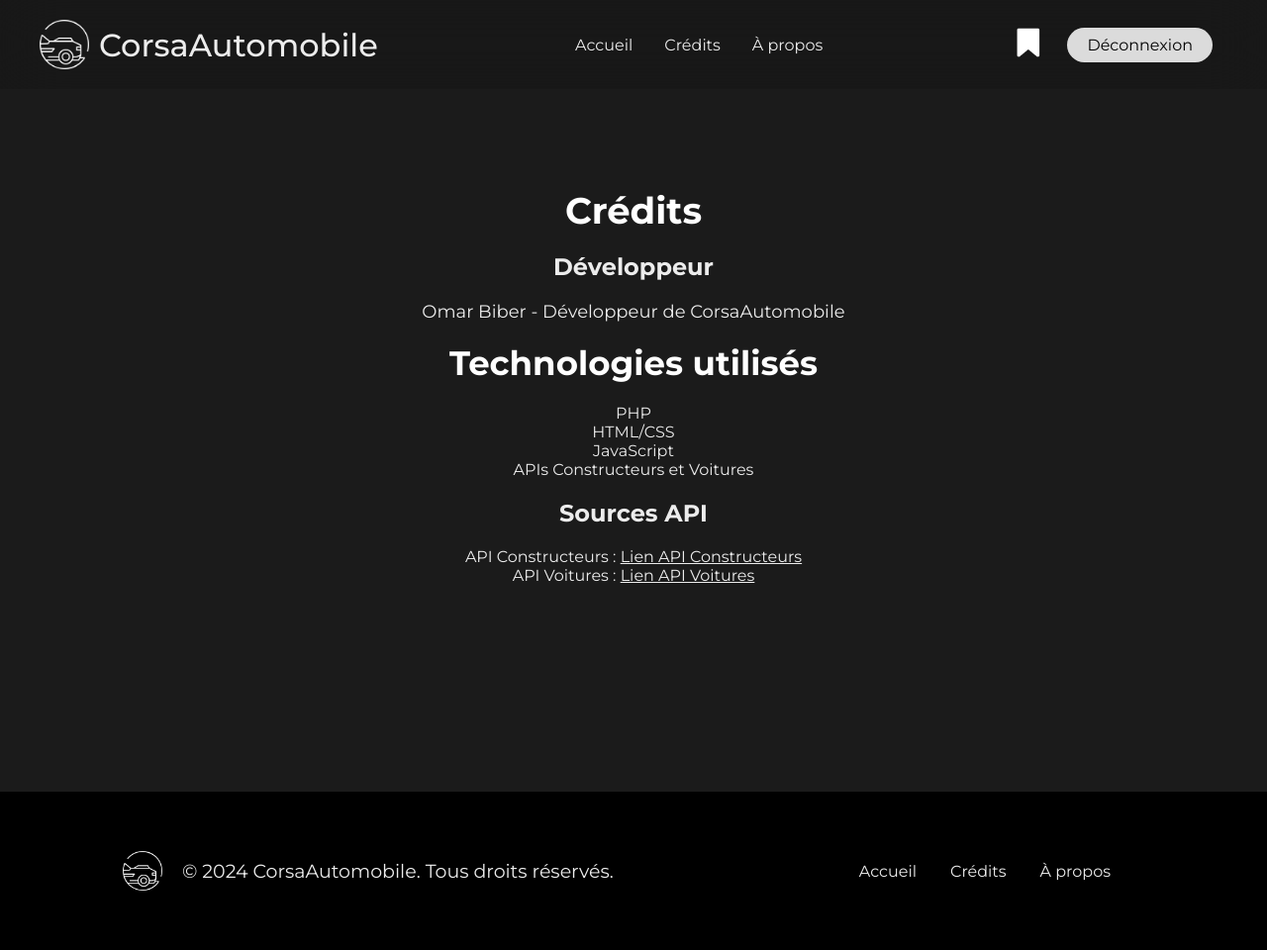
After one commit to omarb36/CorsaAutomobile, a PHP site: page /espace-membres/credits-loged.php in a window 1280 px wide. The commit adds this page. Shown: the whole page at 99% size. Run offline with PHP 8.4, Linux system fonts and the light colour scheme.

Commit message:
Fin de la maquette

```diff
--- /dev/null
+++ b/components/footer-loged.html
@@ -0,0 +1,16 @@
+<footer>
+    <div class="contenu-footer">
+        <div class="droits">
+            <img src="img/logo.png" alt="Logo de corsa automobile">
+            <h1>© 2024 CorsaAutomobile. Tous droits réservés.</h1>
+        </div>
+
+        <div class="links-parent">
+                <ul>
+                    <li><a href="../espace-membres/index-connect.php">Accueil</a></li>
+                    <li><a href="../espace-membres/credits-loged.php">Crédits</a></li>
+                    <li><a href="../espace-membres/apropos-loged.php">À propos</a></li>
+                </ul>
+        </div>
+    </div>
+  </footer>
--- a/components/navbar-loged.php
+++ b/components/navbar-loged.php
@@ -1,6 +1,7 @@
 <?php
 session_start();
 ?>
+
 <nav>
     <div class="logo">
         <img src="../img/logo.png" alt="Logo de CorsaAutomobile">
@@ -10,8 +11,8 @@ session_start();
     <div class="links">
         <ul>
             <li><a href="../espace-membres/index-connect.php">Accueil</a></li>
-            <li><a href="credits.php">Crédits</a></li>
-            <li><a href="apropos.php">À propos</a></li>
+            <li><a href="../espace-membres/credits-loged.php">Crédits</a></li>
+            <li><a href="../espace-membres/apropos-loged.php">À propos</a></li>
         </ul>
     </div>
 
--- /dev/null
+++ b/espace-membres/credits-loged.php
@@ -0,0 +1,56 @@
+<!DOCTYPE html>
+<html lang="fr">
+<head>
+    <meta charset="UTF-8">
+    <meta name="viewport" content="width=device-width, initial-scale=1.0">
+    <link rel="stylesheet" href="/CorsaAutomobile/style/loged.css">
+    <title>CorsaAutomobile / Crédits</title>
+
+</head>
+<body>
+    <header class="credits-header">
+
+        <!-- BARRE DE NAVIGATION -->
+
+        <?php include '../components/navbar-loged.php'; ?>
+
+
+        <!-- SECTION TEXT -->
+
+        <section class="section-credits">
+            <div class="developpeur">
+                <h1>Crédits</h1>
+
+                <h2>Développeur</h2>
+                <p>Omar Biber - Développeur de CorsaAutomobile</p>
+            </div>
+
+            <div class="technos">
+                <h1>Technologies utilisés</h1>
+                <ul>
+                    <li>PHP</li>
+                    <li>HTML/CSS</li>
+                    <li>JavaScript</li>
+                    <li>APIs Constructeurs et Voitures</li>
+                  </ul>
+            </div>
+
+            <div class="sources-api">
+                <h2>Sources API</h2>
+                    <ul>
+                        <li>API Constructeurs : <a href="https://filrouge.uha4point0.fr/V2/car/constructeurs">Lien API Constructeurs</a></li>
+                        <li>API Voitures : <a href="https://filrouge.uha4point0.fr/V2/car/voitures">Lien API Voitures</a></li>
+                    </ul>
+            </div>
+
+        </section>
+        </header>
+
+
+        <!-- FOOTER -->
+
+        <?php include '../components/footer-loged.html'; ?>
+
+<script src="main.js" defer></script>
+</body>
+</html>
--- a/espace-membres/index-connect.php
+++ b/espace-membres/index-connect.php
@@ -76,8 +76,10 @@ $logoscostructeurs = [
     <?php endforeach; ?>
 </div>
 </section>
-
     </main>
 
+    <!-- FOOTER -->
+
+    <?php include '../components/footer-loged.html'; ?>
 </body>
 </html>
--- a/style/loged.css
+++ b/style/loged.css
@@ -258,3 +258,125 @@ header .span-user{
     height: 100Vh;
     color: #ECECEC;
 }
+
+/* PAGE CRÉDITS */
+
+.section-credits {
+    display: flex;
+    flex-direction: column;
+    justify-content: center;
+    align-items: center;
+    text-align: center;
+    width: 100%;
+    height: 100Vh;
+    color: #ECECEC;
+}
+
+.section-credits .developpeur h1 {
+    font-size: 37px;
+    margin-bottom: 20px;
+}
+
+.section-credits .developpeur p{
+    padding: 20px 20px;
+}
+
+.section-credits .technos ul {
+    list-style: none;
+    padding: 20px 20px;
+}
+
+.section-credits .sources-api ul {
+    list-style: none;
+    padding: 20px 20px;
+}
+
+.section-credits .sources-api a {
+    color: #ECECEC;
+
+}
+
+.section-credits .sources-api a:hover {
+    color: #adadad;
+    transition: 0.3s;
+}
+
+/* PAGE À PROPOS */
+
+
+
+.section-apropos {
+    display: flex;
+    flex-direction: column;
+    justify-content: center;
+    align-items: center;
+    text-align: center;
+    width: 100%;
+    height: 100Vh;
+}
+
+.section-apropos .titre h1 {
+    font-size: 34px;
+    color: #ECECEC;
+    padding-bottom: 40px;
+}
+
+
+.section-apropos .paragraph p {
+    font-size: 18px;
+    color: #ECECEC;
+    padding-bottom: 40px;
+    font-weight: 400;
+    line-height: 25px;
+}
+
+/* FOOTER */
+
+footer .contenu-footer {
+    display: flex;
+    flex-direction: row;
+    flex-wrap: wrap;
+    justify-content: space-around;
+    align-items: center;
+    text-align: center;
+    width: 100%;
+    height: 20Vh;
+    background-color: black;
+}
+
+.contenu-footer .droits {
+    display: flex;
+    flex-wrap: wrap;
+    flex-direction: row;
+    align-items: center;
+    text-align: center;
+}
+
+.contenu-footer .droits img {
+    width: 40px;
+}
+
+.contenu-footer .droits h1 {
+    font-size: 19px;
+    color: #ECECEC;
+    margin-left: 20px;
+    font-weight: 400;
+}
+
+
+.contenu-footer .links-parent ul{
+    display: flex;
+    text-align: center;
+    align-items: center;
+    list-style: none;
+}
+
+.contenu-footer .links-parent a{
+    color: #ECECEC;
+    text-decoration: none;
+    margin-right: 34px;
+}
+.contenu-footer .links-parent a:hover{
+    color: #bababa;
+    transition: 0.3s;
+}
```
Also changed, not shown: espace-membres/apropos-loged.php (added, +41 -0 lines).
